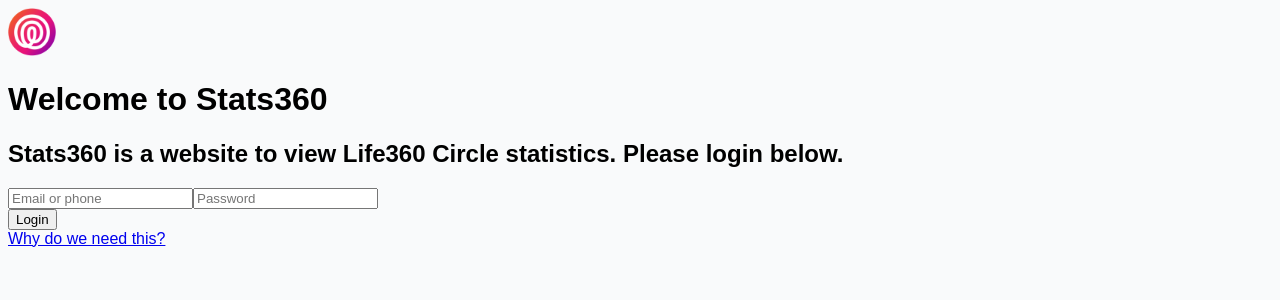
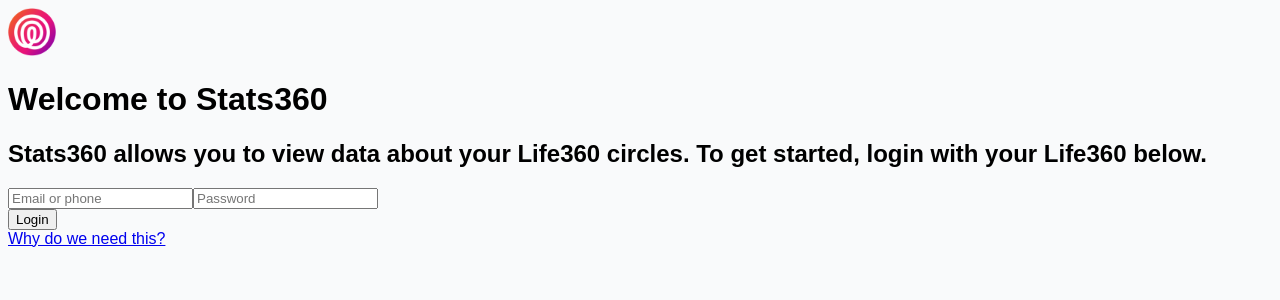
Before and after one commit to jacc/stats360, a Next.js app: page / in a window 1280 px wide. Shown: the top 300 px of the page. Built offline with nearby package versions, Linux system fonts and the light colour scheme; a small style sheet from the web is missing.

Commit message:
branding msg

```diff
--- a/src/pages/index.tsx
+++ b/src/pages/index.tsx
@@ -12,8 +12,8 @@
 				</div>
 
 				<h2 className="font-light text-lg text-gray-500">
-					Stats360 is a website to view Life360 Circle statistics. Please login
-					below.
+					Stats360 allows you to view data about your Life360 circles. To get
+					started, login with your Life360 below.
 				</h2>
 
 				<div className="w-1/2 space-y-2">
```
